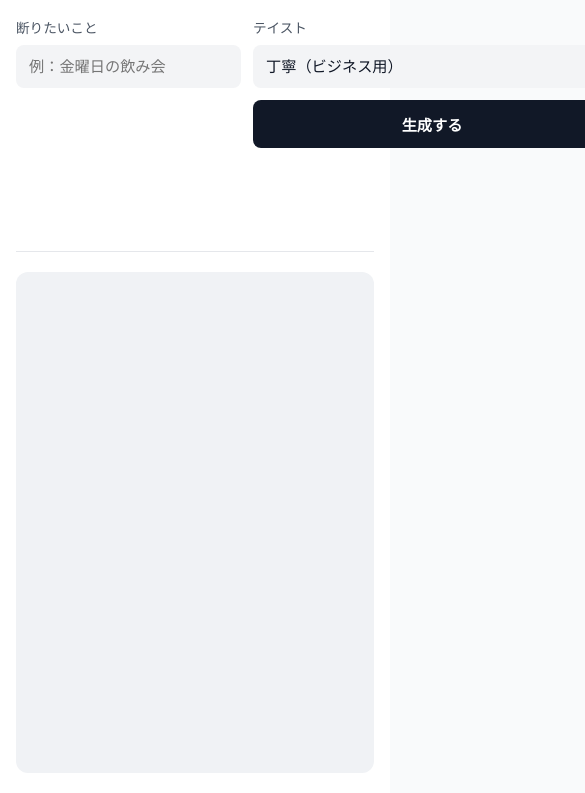
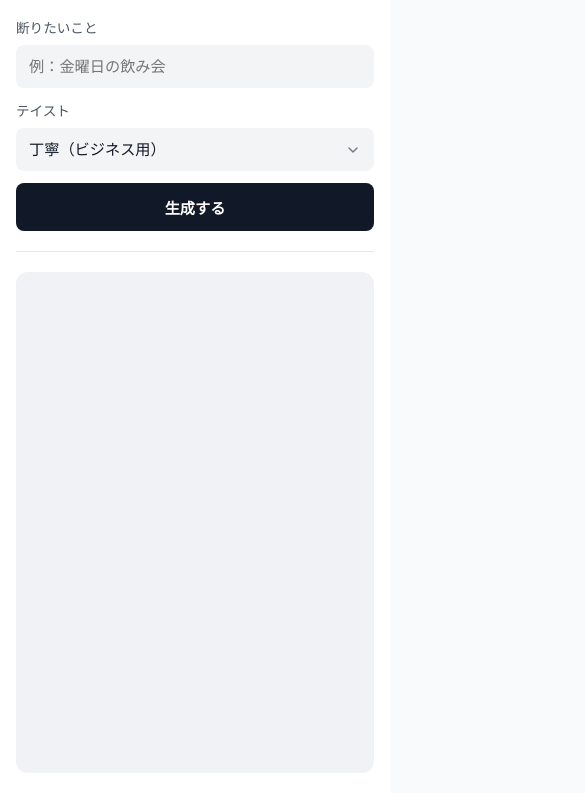
Before and after one commit to yasuhirokikuchi/iiwakegenerator, a website built with Vite: page index.html in a window 390 px wide. Shown: the part 51-844 px from the top of the page, 585 px wide, since content can reach past the window. Built offline with nearby package versions, Linux system fonts and the light colour scheme.

Commit message:
fix: 640px以下になるとレイアウトが崩壊してしまう現象の修正

```diff
--- a/src/style.css
+++ b/src/style.css
@@ -198,8 +198,8 @@ select:focus {
   color: #374151;
 }
 
-/* --- タブレット（入力を2段レイアウト） --- */
-@media (max-width: 768px) {
+/* --- タブレット（641px〜768px：入力を2段レイアウト） --- */
+@media (min-width: 641px) and (max-width: 768px) {
   .input-section {
     flex-wrap: wrap;
   }
@@ -238,15 +238,18 @@ select:focus {
 
   .input-section {
     flex-direction: column;
+    flex-wrap: nowrap;
     align-items: stretch;
     gap: 12px;
     margin-bottom: 20px;
   }
 
+  .event-field,
   .tone-field,
   .button-field {
     flex: none;
     width: 100%;
+    max-width: 100%;
   }
 
   .button-field > label {
```
